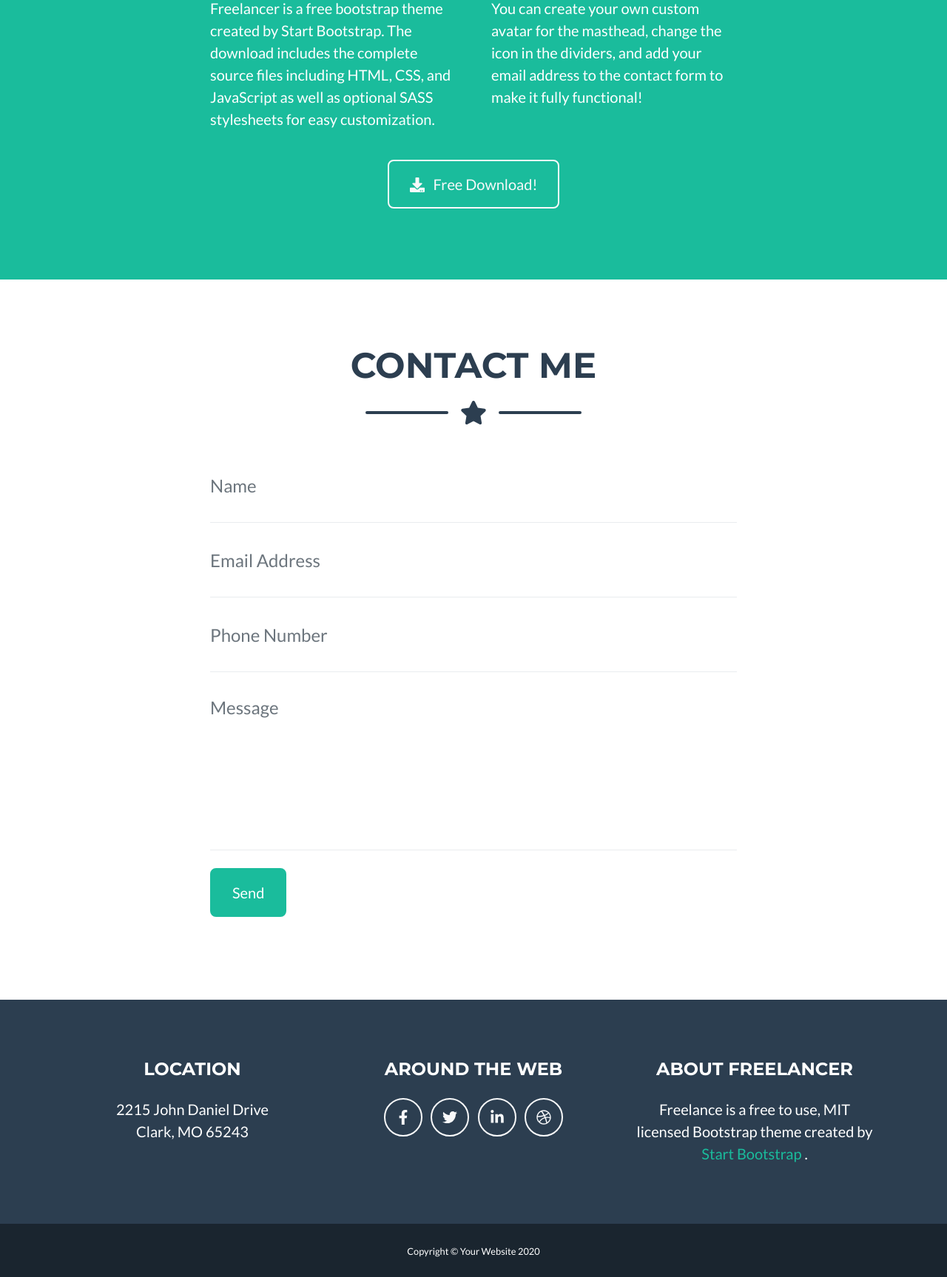
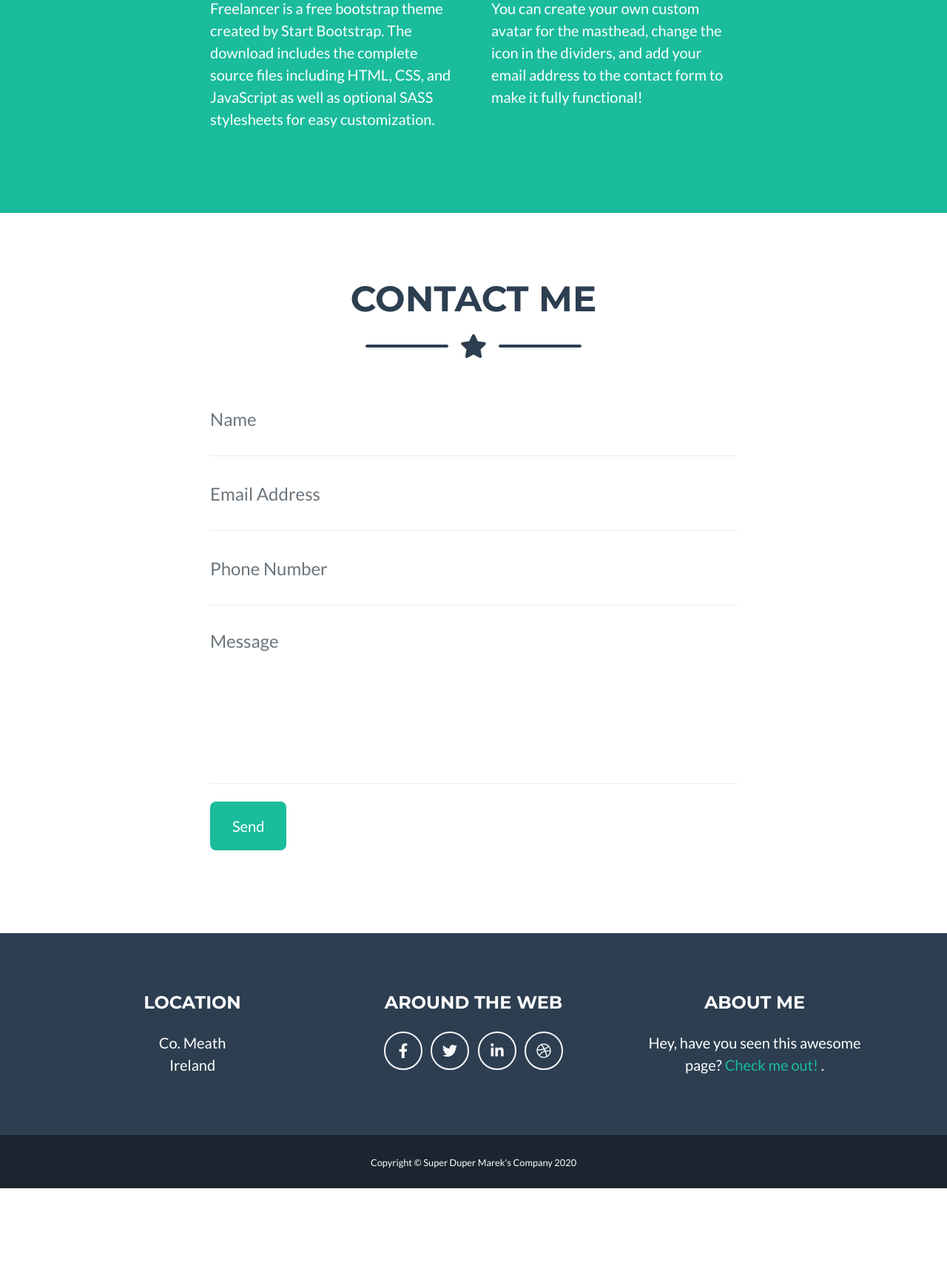
Before and after one commit to SugarloafAndACupOfJoe/mareks_portfolio, a Django app: page / in a window 1280 px wide. Shown: the part 1866-3593 px from the top of the page at 74% size. After the commit the page ends 3473 px from the top, so only its background shows below. Run offline with Django 3.2, Linux system fonts and the light colour scheme; some libraries are stand-ins or nearby versions.

Commit message:
replaced some text in templates and created a MyApp model

```diff
--- a/templates/base.html
+++ b/templates/base.html
@@ -7,7 +7,7 @@
         <meta name="viewport" content="width=device-width, initial-scale=1, shrink-to-fit=no" />
         <meta name="description" content="" />
         <meta name="author" content="" />
-        <title>Freelancer - Start Bootstrap Theme</title>
+        <title>Marek's Portfolio</title>
         <!-- Favicon-->
         <link rel="icon" type="image/x-icon" href="{% static 'assets/img/favicon.ico' %}" />
         <!-- Font Awesome icons (free version)-->
@@ -22,7 +22,7 @@
         <!-- Navigation-->
         <nav class="navbar navbar-expand-lg bg-secondary text-uppercase fixed-top" id="mainNav">
             <div class="container">
-                <a class="navbar-brand js-scroll-trigger" href="#page-top">Start Bootstrap</a>
+                <a class="navbar-brand js-scroll-trigger" href="#page-top">Marek's Portfolio</a>
                 <button class="navbar-toggler navbar-toggler-right text-uppercase font-weight-bold bg-primary text-white rounded" type="button" data-toggle="collapse" data-target="#navbarResponsive" aria-controls="navbarResponsive" aria-expanded="false" aria-label="Toggle navigation">
                     Menu
                     <i class="fas fa-bars"></i>
@@ -48,9 +48,9 @@
                     <div class="col-lg-4 mb-5 mb-lg-0">
                         <h4 class="text-uppercase mb-4">Location</h4>
                         <p class="lead mb-0">
-                            2215 John Daniel Drive
+                            Co. Meath
                             <br />
-                            Clark, MO 65243
+                            Ireland
                         </p>
                     </div>
                     <!-- Footer Social Icons-->
@@ -63,10 +63,10 @@
                     </div>
                     <!-- Footer About Text-->
                     <div class="col-lg-4">
-                        <h4 class="text-uppercase mb-4">About Freelancer</h4>
+                        <h4 class="text-uppercase mb-4">About me</h4>
                         <p class="lead mb-0">
-                            Freelance is a free to use, MIT licensed Bootstrap theme created by
-                            <a href="http://startbootstrap.com">Start Bootstrap</a>
+                            Hey, have you seen this awesome page?
+                            <a href="https://google.ie" target="_blank">Check me out!</a>
                             .
                         </p>
                     </div>
@@ -75,7 +75,7 @@
         </footer>
         <!-- Copyright Section-->
         <div class="copyright py-4 text-center text-white">
-            <div class="container"><small>Copyright © Your Website 2020</small></div>
+            <div class="container"><small>Copyright © Super Duper Marek's Company 2020</small></div>
         </div>
         <!-- Scroll to Top Button (Only visible on small and extra-small screen sizes)-->
         <div class="scroll-to-top d-lg-none position-fixed">
--- a/templates/website/index.html
+++ b/templates/website/index.html
@@ -8,11 +8,11 @@
             <!-- Masthead Avatar Image-->
             <img class="masthead-avatar mb-5" src="{% static 'assets/img/avataaars.svg' %}" alt=""/>
             <!-- Masthead Heading-->
-            <h1 class="masthead-heading text-uppercase mb-0">Start Bootstrap</h1>
+            <h1 class="masthead-heading text-uppercase mb-0">Hello World!</h1>
             <!-- Icon Divider-->
             <div class="divider-custom divider-light">
                 <div class="divider-custom-line"></div>
-                <div class="divider-custom-icon"><i class="fas fa-star"></i></div>
+                <div class="divider-custom-icon"><i class="fas fa-thumbs-up"></i></div>
                 <div class="divider-custom-line"></div>
             </div>
             <!-- Masthead Subheading-->
@@ -39,7 +39,7 @@
                             <div class="portfolio-item-caption-content text-center text-white"><i
                                     class="fas fa-plus fa-3x"></i></div>
                         </div>
-                        <img class="img-fluid" src="{% static 'assets/img/portfolio/cabin.png' %}" alt=""/>
+                        <img class="img-fluid" src="{% static 'assets/img/portfolio/cake.png' %}" alt=""/>
                     </div>
                 </div>
                 <!-- Portfolio Item 2-->
@@ -114,13 +114,6 @@
                 <div class="col-lg-4 mr-auto"><p class="lead">You can create your own custom avatar for the masthead,
                     change the icon in the dividers, and add your email address to the contact form to make it fully
                     functional!</p></div>
-            </div>
-            <!-- About Section Button-->
-            <div class="text-center mt-4">
-                <a class="btn btn-xl btn-outline-light" href="https://startbootstrap.com/theme/freelancer/">
-                    <i class="fas fa-download mr-2"></i>
-                    Free Download!
-                </a>
             </div>
         </div>
     </section>
@@ -203,7 +196,7 @@
                             <div class="col-lg-8">
                                 <!-- Portfolio Modal - Title-->
                                 <h2 class="portfolio-modal-title text-secondary text-uppercase mb-0"
-                                    id="portfolioModal1Label">Log Cabin</h2>
+                                    id="portfolioModal1Label">Hello</h2>
                                 <!-- Icon Divider-->
                                 <div class="divider-custom">
                                     <div class="divider-custom-line"></div>
@@ -211,16 +204,13 @@
                                     <div class="divider-custom-line"></div>
                                 </div>
                                 <!-- Portfolio Modal - Image-->
-                                <img class="img-fluid rounded mb-5" src="{% static 'assets/img/portfolio/cabin.png' %}"
+                                <img class="img-fluid rounded mb-5" src="{% static 'assets/img/portfolio/cake.png' %}"
                                      alt=""/>
                                 <!-- Portfolio Modal - Text-->
-                                <p class="mb-5">Lorem ipsum dolor sit amet, consectetur adipisicing elit. Mollitia neque
-                                    assumenda ipsam nihil, molestias magnam, recusandae quos quis inventore quisquam
-                                    velit asperiores, vitae? Reprehenderit soluta, eos quod consequuntur itaque.
-                                    Nam.</p>
+                                <p class="mb-5">:)</p>
                                 <button class="btn btn-primary" data-dismiss="modal">
                                     <i class="fas fa-times fa-fw"></i>
-                                    Close Window
+                                    Bye
                                 </button>
                             </div>
                         </div>
```
Also changed, not shown: website/models.py (+14 -0 lines).
